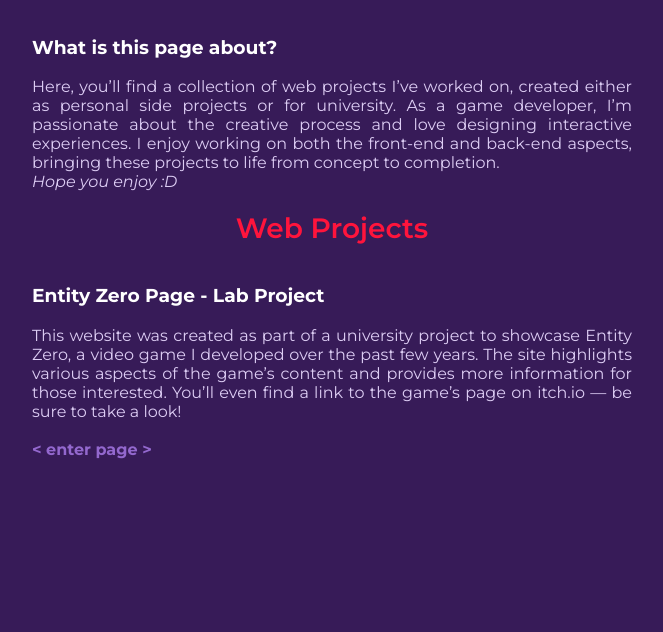
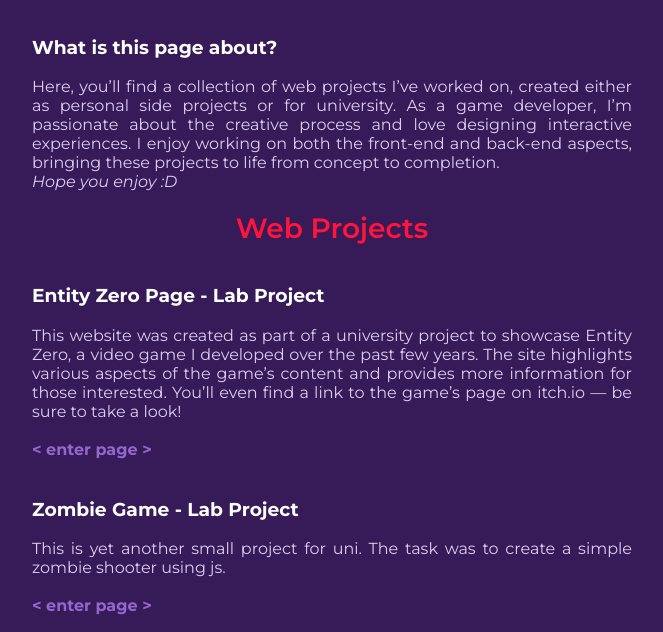
Before and after one commit to Xenoneqq/web-apps, a plain HTML site: page index.html in a window 1280 px wide. Shown: the part 180-812 px from the top of the page, without its empty margins (308-971 px from the left). Drawn offline with Linux system fonts and the light colour scheme.

Commit message:
Added new website to main page

```diff
--- a/index.html
+++ b/index.html
@@ -97,6 +97,16 @@
       <a href="Entity Zero Website/index.html"> &lt; enter page &gt; </a>
     </div>
 
+    <div class="textBox simpleText">
+      <h3>Zombie Game - Lab Project</h3>
+      This is yet another small project for uni. The task was to create a simple zombie shooter using js.
+      <br>
+      <br>
+      <a href="Zombie Game/index.html"> &lt; enter page &gt; </a>
+    </div>
+
+    <div style="height: 50px;"></div>
+
   </main>
 
 </body>
```
